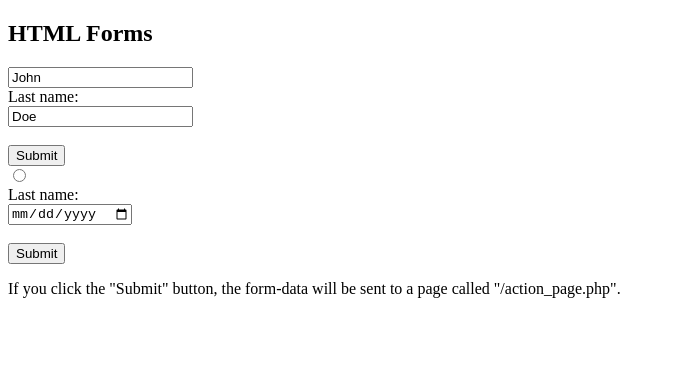
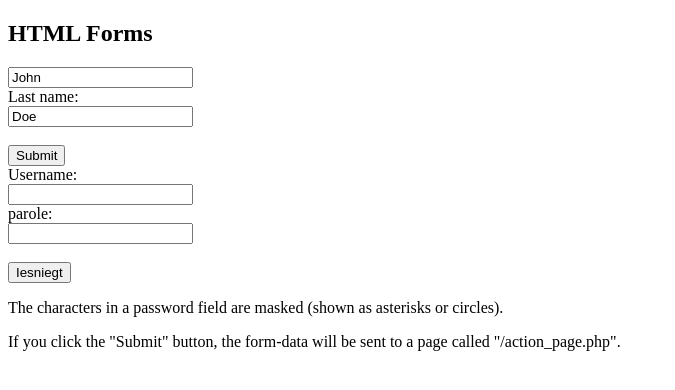
Before and after one commit to SanitaV/DialogsAB_JS, a plain HTML site: page 3.nodarbiba/index.html in a window 1280 px wide. Shown: the whole page, without its empty margins (0-675 px from the left). Drawn offline with Linux system fonts and the light colour scheme.

Commit message:
20230420_18_53_class_03_04

```diff
--- a/3.nodarbiba/index.html
+++ b/3.nodarbiba/index.html
@@ -12,13 +12,23 @@
   <input type="submit" value="Submit">
 </form>
 
-<form action="/action_page.php">
-    <!--<label for="fname">First name:</label><br>-->
+<!--<form action="/action_page.php">
+    <label for="fname">First name:</label><br>
     <input type="radio" id="fname" name="fname" value="John"><br>
     <label for="lname">Last name:</label><br>
     <input type="date" id="lname" name="lname" value="Doe"><br><br>
     <input type="submit" value="Submit">
+  </form> -->
+
+  <form action="/action_page.php">
+    <label for="username">Username:</label><br>
+    <input type="text" id="username" name="username"><br>
+    <label for="pwd">parole:</label><br>
+    <input type="password" id="pwd" name="pwd"><br><br>
+    <input type="submit" value="Iesniegt">
   </form>
+
+  <p>The characters in a password field are masked (shown as asterisks or circles).</p>
 
 
 <p>If you click the "Submit" button, the form-data will be sent to a page called "/action_page.php".</p>
```
